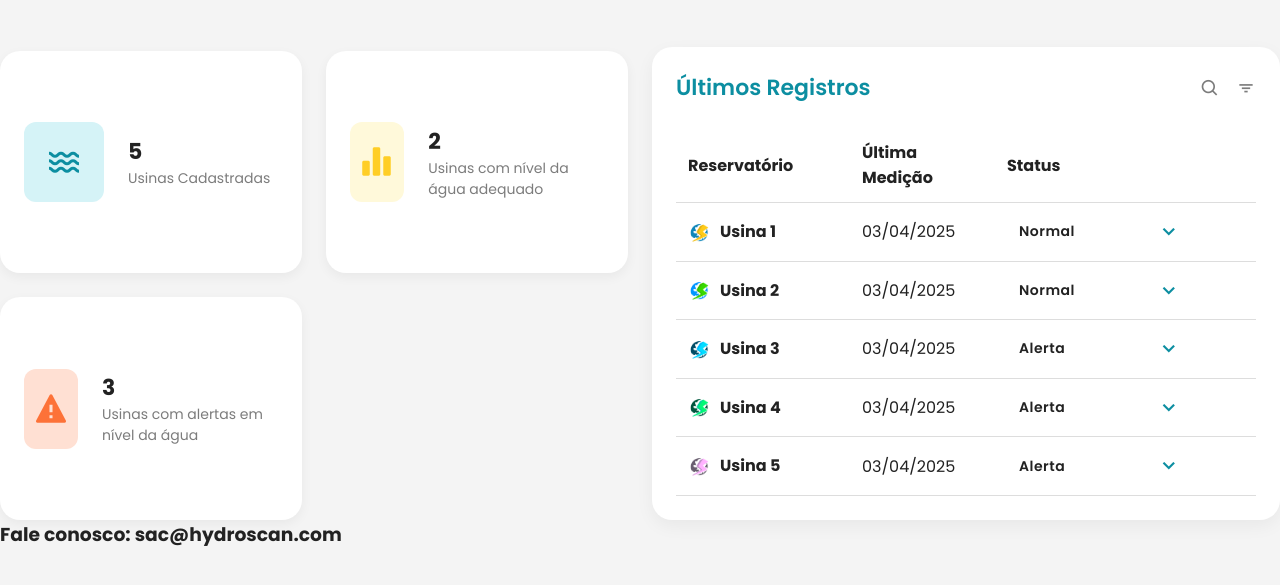
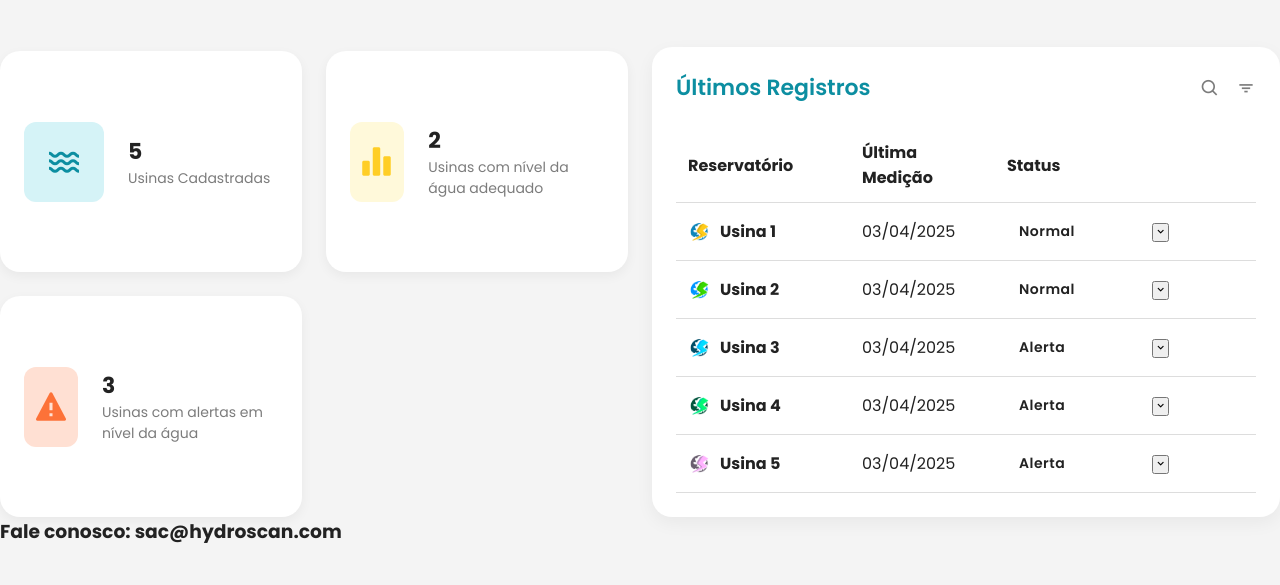
Before and after one commit to rafaarodriguesz2/Sprint-3-HydroScan, a plain HTML site: page site/pages/registros.html in a window 1280 px wide. Shown: the part 81-666 px from the top of the page. Drawn offline with nearby package versions, Linux system fonts and the light colour scheme.

```diff
--- a/site/css/pages.css
+++ b/site/css/pages.css
@@ -368,26 +368,7 @@
     margin-right: 8px;
     vertical-align: middle;
 }
-/* ------------------ Botão ------------------ */
-.btn-toggle {
-    background: none;
-    border: none;
-    cursor: pointer;
-    padding: 4px;
-    display: flex;
-    align-items: center;
-    justify-content: center;
-}
 
-.btn-toggle i {
-    font-size: 1.6rem;
-    color: var(--azul);
-    transition: color 0.3s ease;
-}
-
-.btn-toggle:hover i {
-    color: var(--amarelo);
-}
 
 /* ------------------ STATUS ------------------ */
 
```
